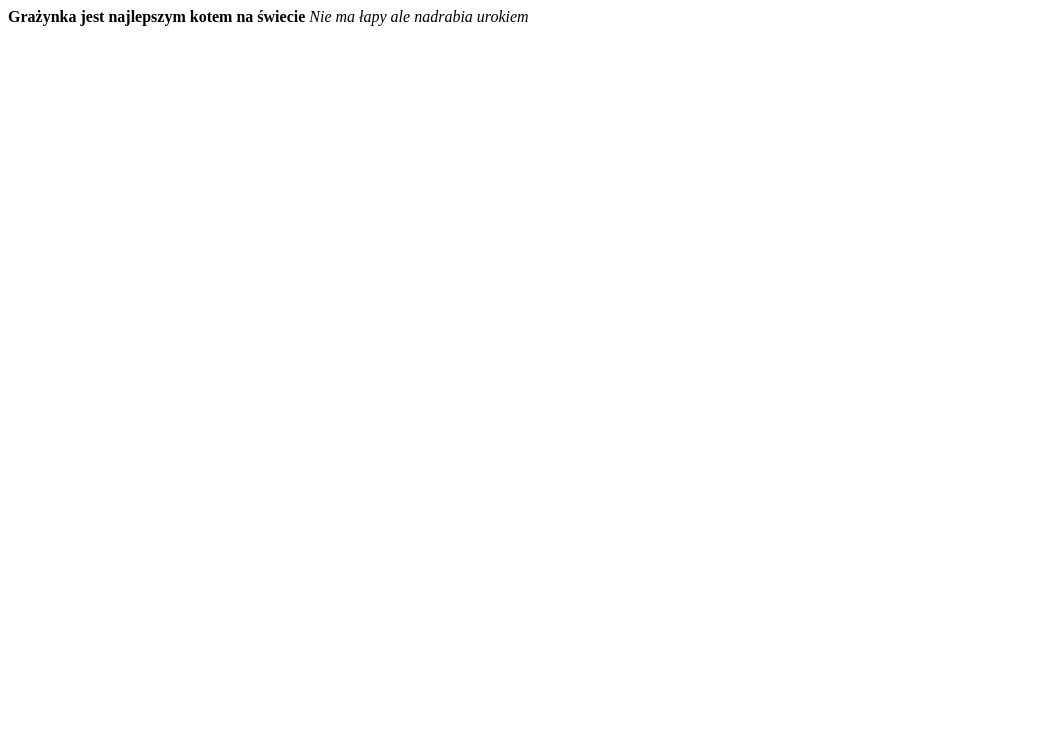
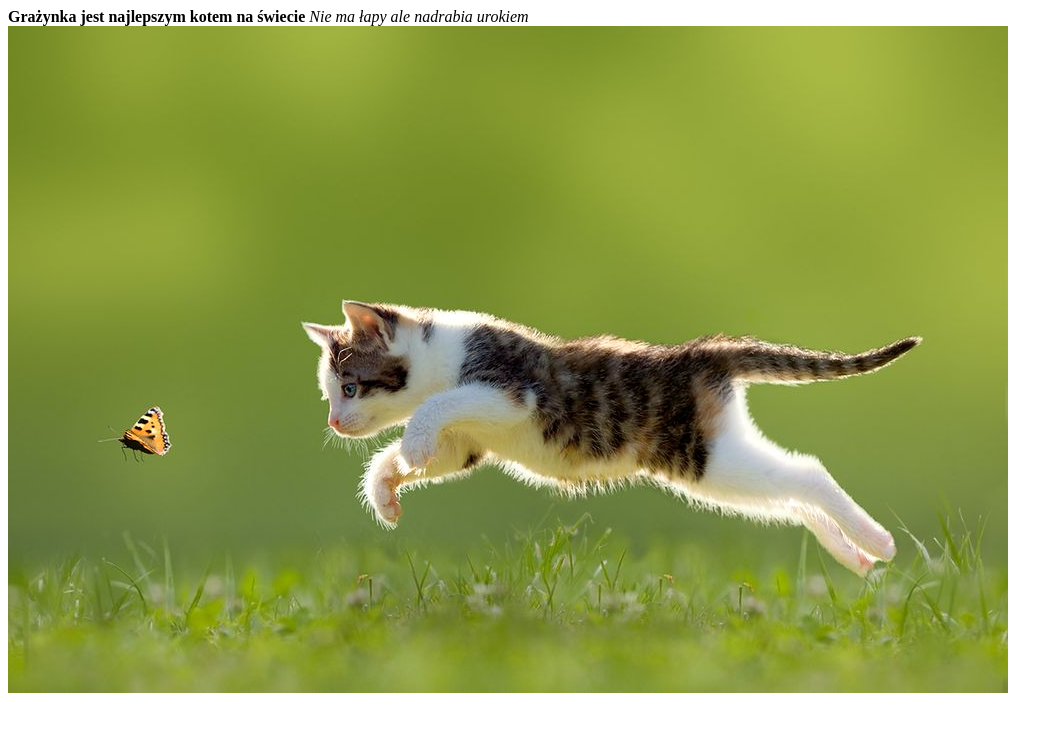
Before and after one commit to DariaFrac/WSB-Angular-2, a plain HTML site: page index.html in a window 1280 px wide. Shown: the whole page, without its empty margins (0-1063 px from the left). Drawn offline with Linux system fonts and the light colour scheme.

Commit message:
awsome picture on my page

```diff
--- a/index.html
+++ b/index.html
@@ -5,5 +5,6 @@
 <body>
 <b> Grażynka jest najlepszym kotem na świecie </b>
 <i>Nie ma łapy ale nadrabia urokiem </i>
+<img src="kot-motylek.jpg" />
 </body>
 </html>
```
Also changed, not shown: kot-motylek.jpg (added).
